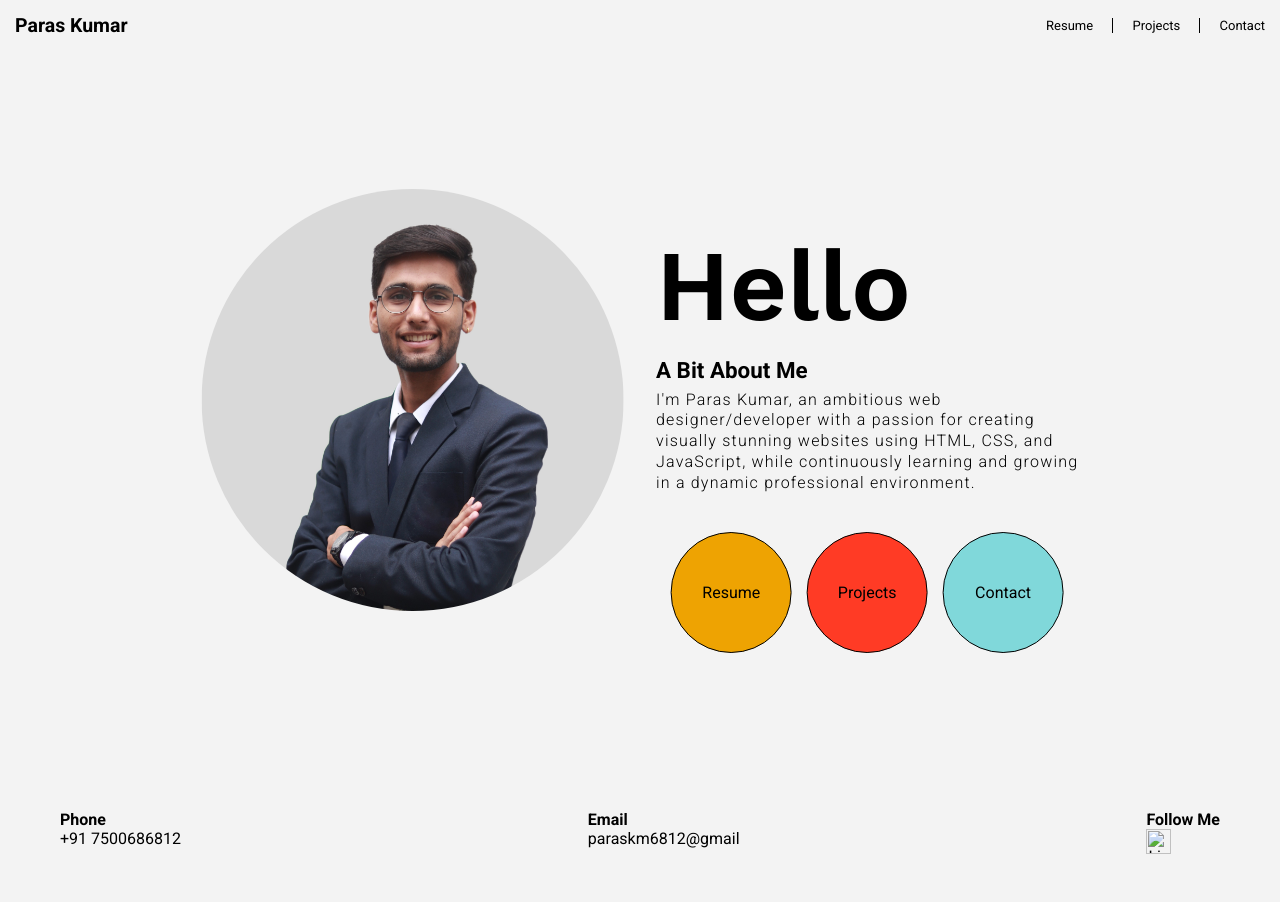
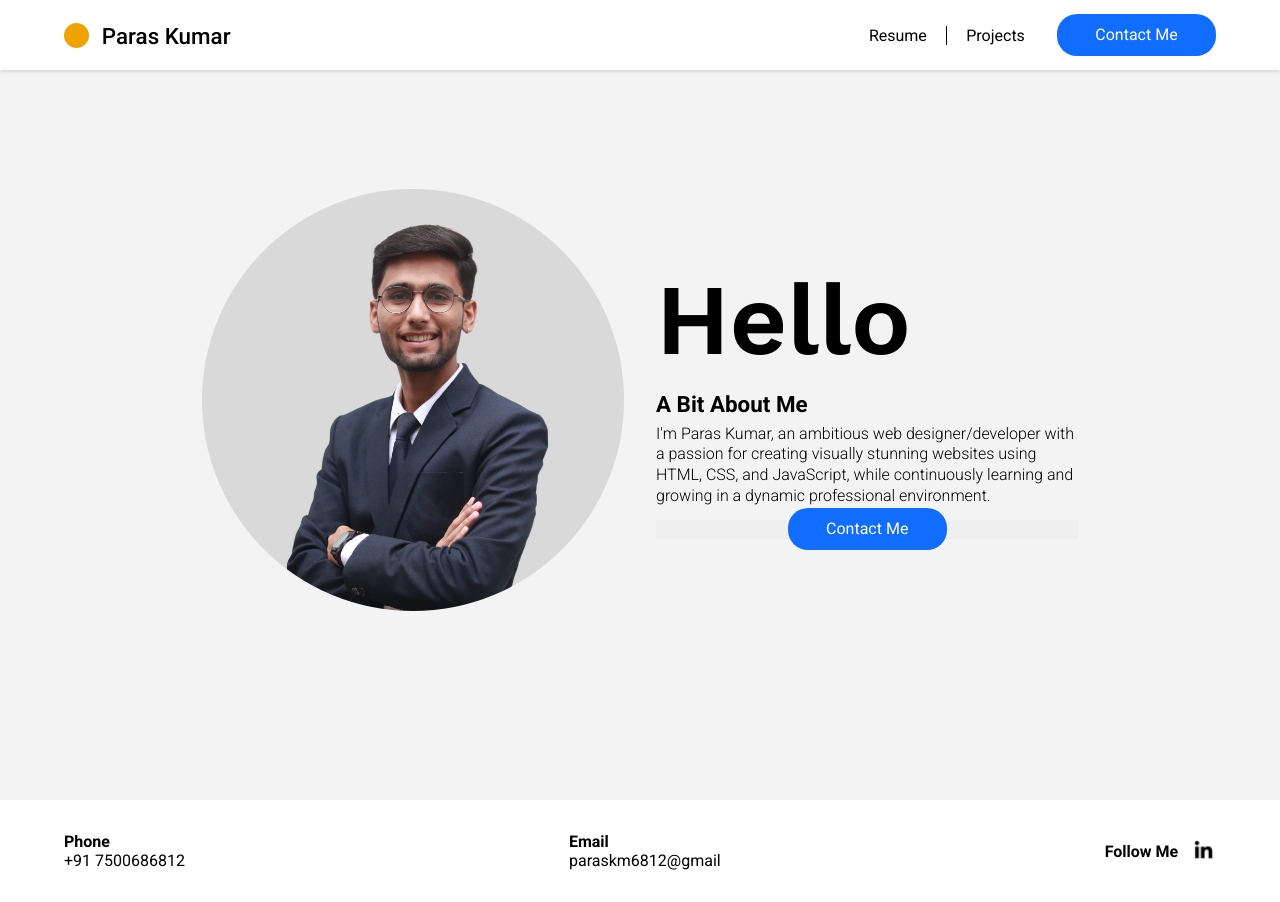
Before and after one commit to theparaskumar/theparaskumar.github.io, a plain HTML site: page index.html in a window 1280 px wide. Before the commit the page ends 864 px from the top, so only its background shows below. Drawn offline with nearby package versions, Linux system fonts and the light colour scheme.

Commit message:
refactor: all the css & add utility classes

```diff
--- a/index.html
+++ b/index.html
@@ -1,18 +1,23 @@
-<html>
-
+<!DOCTYPE html>
+<html lang="en">
   <head>
+    <meta charset="UTF-8" />
+    <meta name="viewport" content="width=device-width, initial-scale=1.0" />
     <title>Paras Kumar</title>
-    <link rel="stylesheet" href="styles.css">
-
+    <link rel="stylesheet" href="styles.css" />
   </head>
 
   <body>
     <header>
-        <nav class="navbar">
-            <h1 class="nav__logo">
+      <nav
+        class="navbar flex items-center justify-between drop-shadow fixed z-max w-full"
+      >
+        <h1 class="nav__logo flex items-center gap-md">
+          <span class="circle"></span>
           <a href="index.html">Paras Kumar</a>
         </h1>
-            <ul class="nav__links">
+        <div class="nav__links flex justify-center items-center gap-xl">
+          <ul class="flex gap-base">
             <li>
               <a href="resume.html">Resume</a>
             </li>
@@ -20,37 +25,40 @@
             <li>
               <a href="projects.html">Projects</a>
             </li>
-                <span class="separator"></span>
-                <li>
-                    <a href="contact.html">Contact</a>
-                </li>
           </ul>
+          <button>
+            <a class="cta" href="contact.html">Contact Me</a>
+          </button>
+        </div>
       </nav>
     </header>
-    <main>
-        <section class="hero">
-            <img src="images/paras-photo.jpg" alt="Profile Photo" class="profile-pic rounded-full">
-            <div class="intro flex-col">
-                <article class="flex-col">
-                    <h1 class="salutation">Hello</h1>
-                    <div class="flex-col">
-                        <h2 class="intro-heading">A Bit About Me</h2>
-                        <p class="intro-para">I'm Paras Kumar, an ambitious web designer/developer with a passion for
-                            creating
-                            visually stunning websites using HTML, CSS, and JavaScript, while continuously learning and
-                            growing
-                            in a dynamic professional environment.</p>
+    <main class="min-h-screen">
+      <section id="hero" class="flex justify-center items-center h-screen">
+        <div class="flex items-center gap-xl">
+          <img
+            src="images/paras-photo.jpg"
+            alt="Profile Photo"
+            class="rounded-full"
+          />
+          <article class="flex flex-col gap-md">
+            <h1>Hello</h1>
+            <div class="flex flex-col gap-sm">
+              <h2>A Bit About Me</h2>
+              <p>
+                I'm Paras Kumar, an ambitious web designer/developer with a
+                passion for creating visually stunning websites using HTML, CSS,
+                and JavaScript, while continuously learning and growing in a
+                dynamic professional environment.
+              </p>
             </div>
+            <button>
+              <a class="cta" href="contact.html">Contact Me</a>
+            </button>
           </article>
-                <div class="cardholder flex">
-                    <a href="resume.html" class="resume card rounded-full"><p>Resume</p></a>
-                    <a href="projects.html" class="projects card rounded-full"><p>Projects</p></a>
-                    <a href="contact.html" class="contact card rounded-full"><p>Contact</p></a>
-                </div>
         </div>
       </section>
     </main>
-    <footer>
+    <footer class="flex justify-between items-center">
       <div>
         <h4>Phone</h4>
         <a href="tel:+917500686812">+91 7500686812</a>
@@ -59,13 +67,16 @@
         <h4>Email</h4>
         <a href="mailto: paraskm6812@gmail.com">paraskm6812@gmail</a>
       </div>
-        <div>
+      <div class="flex items-center gap-md">
         <h4>Follow Me</h4>
         <a href="https://www.linkedin.com/in/paraskumar12/" target="_blank">
-                <img src="images/linkedin-logo.jpg" alt="Linkedin Logo" class="linkedin-logo">
+          <img
+            src="images/linkedin-logo.png"
+            alt="Linkedin Logo"
+            class="linkedin-logo"
+          />
         </a>
       </div>
     </footer>
   </body>
-
 </html>
--- a/styles.css
+++ b/styles.css
@@ -1,8 +1,16 @@
 @import url("https://fonts.googleapis.com/css2?family=Roboto:ital,wght@0,100;0,300;0,400;0,500;0,700;0,900;1,100;1,300;1,400;1,500;1,700;1,900&family=Work+Sans:wght@600&display=swap");
+
+/**********************************************/
+/*********** Variables declaration ************/
+/**********************************************/
 
 :root {
   --container-size: 33vw;
 }
+
+/**********************************************/
+/******** Basic Setting & Resetting ***********/
+/**********************************************/
 
 * {
   padding: 0;
@@ -21,132 +29,175 @@ body {
   font-size: 16px;
 }
 
-.separator {
-  border-right: 1px solid black;
+h1,h2,h3,h4,h5,h6,p{
+  font-size: 1rem;
+}
+
+/**********************************************/
+/************* Utility Classes ****************/
+/**********************************************/
+
+.flex {
+  display: flex;
+}
+
+.flex-col {
+  flex-direction: column;
+}
+
+.flex-row {
+  flex-direction: row;
+}
+
+.justify-center {
+  justify-content: center;
+}
+
+.justify-between {
+  justify-content: space-between;
+}
+
+.items-center {
+  align-items: center;
 }
 
 .rounded-full {
   border-radius: 100%;
 }
 
-.flex {
-  display: flex;
+.fixed{
+  position: fixed;
 }
 
-.flex-col {
-  display: flex;
-  flex-direction: column;
+.drop-shadow {
+  filter: drop-shadow(0 1px 2px rgb(0 0 0 / 0.1)) drop-shadow(0 1px 1px rgb(0 0 0 / 0.06));
 }
 
-.flex-row {
-  display: flex;
-  flex-direction: row;
+.gap-sm {
+  gap: 0.4rem;
 }
 
-.navbar {
-  position: fixed;
-  height: 50px;
-  width: 100%;
-  display: flex;
-  justify-content: space-between;
-  align-items: center;
-  padding: 0 15px 0;
-  z-index: 9999;
-  font-size: small;
+.gap-md {
+  gap: 0.8rem;
 }
 
-.nav__links {
-  display: flex;
+.gap-base {
   gap: 1.2rem;
 }
 
-.hero {
-  display: flex;
-  align-items: center;
-  height: 100vh;
-  position: absolute;
-  top: 50%;
-  left: 50%;
-  transform: translate(-50%, -50%);
-  gap: 2rem;
+.gap-lg {
+  gap: 1.6rem;
 }
 
-main {
+.gap-xl {
+  gap: 2.0rem;
+}
+
+.gap-2xl {
+  gap: 2.4rem;
+}
+
+.z-max {
+  z-index: 9999;
+}
+
+.h-screen {
+  height: 100vh;
+}
+
+.min-h-screen {
   min-height: 100vh;
 }
 
-.profile-pic,
-.intro {
+.w-full {
+  width: 100%;
+}
+
+.circle {
+  width: 25px;
+  height: 25px;
+  background-color: #eea302;
+  border-radius: 100%;
+}
+
+.separator {
+  border-right: 1px solid black;
+}
+
+/**********************************************/
+/************** CTA button ********************/
+/**********************************************/
+
+.cta {
+  padding: 0.7rem 2.4rem;
+  border-radius: 20px;
+  background-color: #116DFF;
+  font-weight: 400;
+  font-size: 1rem;
+  cursor: pointer;
+  color: white;
+}
+.cta:hover {
+  background-color: #0A5BFF;
+}
+
+/**********************************************/
+/**************** Navbar **********************/
+/**********************************************/
+
+.navbar {
+  height: 70px;
+  padding: 0 4rem;
+  background-color: #fff;
+}
+
+.nav__logo {
+  font-family: 'work sans';
+  font-weight: 500;
+  font-size: 1.4rem;
+}
+
+.nav__logo > a {
+  margin-top: 2px;
+}
+
+.nav__links ul a:hover {
+  color: #116DFF;
+}
+
+/**********************************************/
+/************* Hero Section *******************/
+/**********************************************/
+
+#hero img,
+#hero article {
   width: var(--container-size);
 }
 
-.intro {
-  gap: 2.4rem;
-}
-
-.intro > article {
-  gap: 0.8rem;
-}
-
-.intro > article > div {
-  gap: 0.4rem;
-}
-
-.salutation {
+#hero article > h1 {
   font-size: 6.25rem;
   font-family: "work sans", Roboto, sans-serif;
   font-weight: 500;
-  margin-top: 80px;
 }
 
-.intro-heading {
+#hero article > div > h2 {
   font-size: 1.4rem;
   font-weight: bold;
 }
 
-.intro-para {
+#hero article > div > p {
   font-weight: 300;
   line-height: 1.3rem;
   letter-spacing: 1.2;
 }
 
-.cardholder {
-  justify-content: space-between;
-  align-items: center;
-  padding: 0 15px 0;
-}
-
-.card {
-  width: calc(var(--container-size) / 3.5);
-  height: calc(var(--container-size) / 3.5);
-  text-align: center;
-  border: 1px solid black;
-  position: relative;
-}
-.card > p {
-  margin: auto;
-  position: absolute;
-  top: 50%;
-  left: 50%;
-  transform: translate(-50%, -50%);
-}
-
-.resume {
-  background-color: #eea302;
-}
-
-.projects {
-  background-color: #ff3b25;
-}
-
-.contact {
-  background-color: #80D8DA;
-}
+/**********************************************/
+/************* Footer Section *****************/
+/**********************************************/
 
 footer {
-  display: flex;
-  justify-content: space-between;
-  padding: 10px 60px;
+  padding: 2rem 4rem;
+  background-color: #fff;
 }
 
 .linkedin-logo {
```
Also changed, not shown: images/linkedin-logo2.jpg (deleted). Lines whose indentation alone changed are shown as unchanged.
